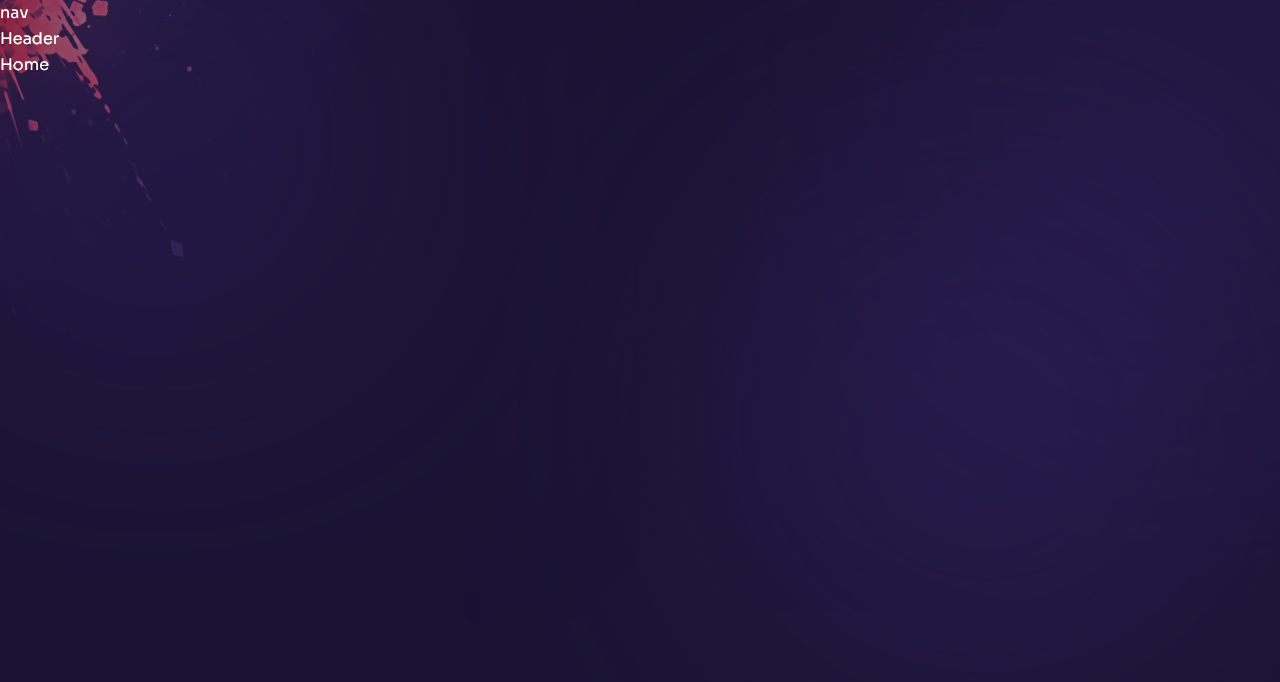
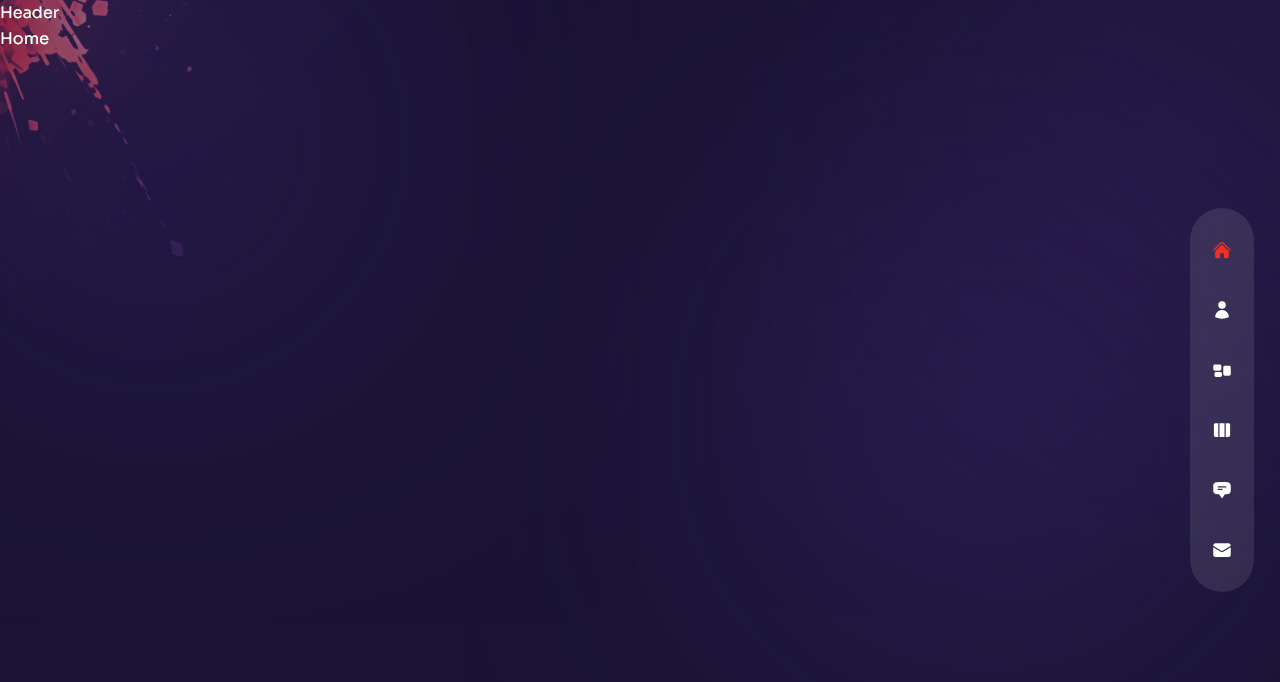
Before and after one commit to freetimezp/js-portfolio-22-web-dev, a Next.js app: page / in a window 1280 px wide. Shown: the top 682 px of the page. Built offline with nearby package versions, Linux system fonts and the light colour scheme.

Commit message:
03. js-portfolio-22-web-dev. Nav Component.

```diff
--- a/components/Nav.js
+++ b/components/Nav.js
@@ -1,23 +1,67 @@
-//  links
-// const links = [
-//   { name: 'home', path: '/', icon: <HiHome /> },
-//   { name: 'about', path: '/about', icon: <HiUser /> },
-//   { name: 'services', path: '/services', icon: <HiRectangleGroup /> },
-//   { name: 'work', path: '/work', icon: <HiViewColumns /> },
-//   {
-//     name: 'testimonials',
-//     path: '/testimonials',
-//     icon: <HiChatBubbleBottomCenterText />,
-//   },
-//   {
-//     name: 'contact',
-//     path: '/contact',
-//     icon: <HiEnvelope />,
-//   },
-// ];
+import Link from 'next/link';
+import { useRouter } from 'next/router';
+
+import {
+  HiHome,
+  HiUser,
+  HiRectangleGroup,
+  HiViewColumns,
+  HiChatBubbleBottomCenterText,
+  HiEnvelope
+} from 'react-icons/hi2';
+
+//links
+export const navData = [
+  { name: 'home', path: '/', icon: <HiHome /> },
+  { name: 'about', path: '/about', icon: <HiUser /> },
+  { name: 'services', path: '/services', icon: <HiRectangleGroup /> },
+  { name: 'work', path: '/work', icon: <HiViewColumns /> },
+  {
+    name: 'testimonials',
+    path: '/testimonials',
+    icon: <HiChatBubbleBottomCenterText />,
+  },
+  {
+    name: 'contact',
+    path: '/contact',
+    icon: <HiEnvelope />,
+  },
+];
 
 const Nav = () => {
-  return <nav>nav</nav>;
+  const router = useRouter();
+  const pathname = router.pathname;
+
+  return (
+    <nav className='flex flex-col items-center xl:justify-center gap-y-4
+    fixed h-max bottom-0 mt-auto xl:right-[2%] z-50 top-0 w-full xl:w-16 xl:max-w-md
+    xl:h-screen'>
+      <div className='flex w-full xl:flex-col items-center justify-between xl:justify-center
+      gap-y-10 px-4 md:px-40 xl:px-0 h-[80px] xl:h-max py-8 bg-white/10 backdrop-blur-sm text-3xl
+      xl:text-xl xl:rounded-full'>
+        {navData?.map((link) => (
+          <Link
+            href={link.path}
+            key={link.name}
+            className={`${link.path === pathname && 'text-accent'} relative flex items-center
+            group hover:text-accent transition-all duration-300`}
+          >
+            <div className='absolute pr-14 right-0 hidden xl:group-hover:flex'>
+              <div className='bg-white relative flex text-primary items-center p-[6px]
+              rounded-[3px]'>
+                <div className='text-[12px] leading-none font-semibold capitalize'>
+                  {link.name}
+                </div>
+                <div className='border-solid bordel-l-white border-l-8 border-y-transparent
+                border-y-[6px] border-r-0 absolute -right-2'></div>
+              </div>
+            </div>
+            <div>{link.icon}</div>
+          </Link>
+        ))}
+      </div>
+    </nav>
+  );
 };
 
 export default Nav;
--- a/pages/about/index.js
+++ b/pages/about/index.js
@@ -1,3 +1,6 @@
+import { FaHtml5, FaCss3, FaJs, FaReact, FaWordpress, FaFigma } from 'react-icons/fa';
+import { SiNextdotjs, SiFramer, SiAdobexd, SiAdobephotoshop } from 'react-icons/si';
+
 //  data
 const aboutData = [
   {
```
